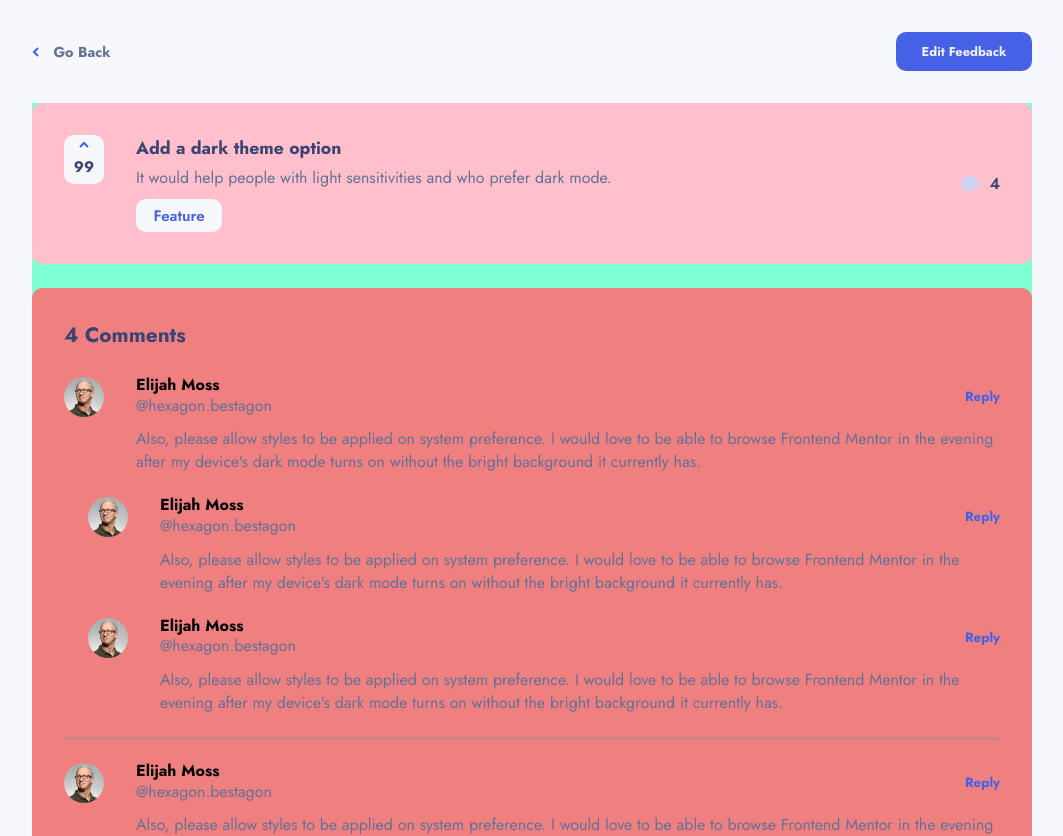
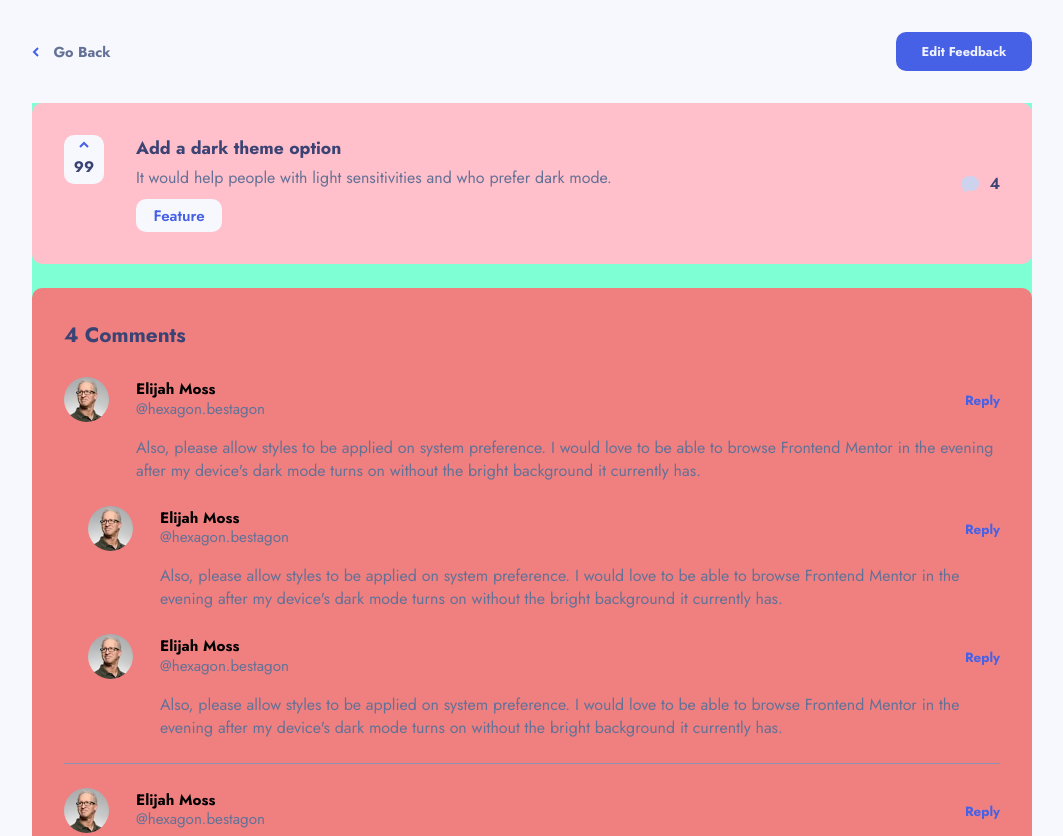
Before and after one commit to Victor-Nyagudi/product-feedback-app-react, a React (Create React App) app: page / in a window 1280 px wide. Shown: the top 836 px of the page, without its empty margins (108-1171 px from the left). Built offline with nearby package versions, Linux system fonts and the light colour scheme.

Commit message:
Adjust comment image size FeedbackDetailPage

```diff
--- a/src/css/main.css
+++ b/src/css/main.css
@@ -3,7 +3,7 @@
     * I'm using this grid-template-column sizing and gap twice - once
     * for the feedback item card and the comments to ensure
     * the leftmost part of the feedback item's message aligns with
-    * the leftmost part of the subsequent comment
+    * the leftmost part of the subsequent comment's message
 */
 *,
 *::before,
@@ -939,17 +939,16 @@ a {
   .feedback-detail__comment, .feedback-detail__comment--reply {
     -ms-grid-columns: minmax(40px, 40px) 12fr 1fr;
         grid-template-columns: minmax(40px, 40px) 12fr 1fr;
+    -ms-grid-rows: minmax(45px, 45px) auto auto;
+        grid-template-rows: minmax(45px, 45px) auto auto;
     gap: 0 2em;
         grid-template-areas: 'comment-img-container comment-header comment-header'
  'comment-img-container comment-message-container comment-message-container'
  'comment-replies comment-replies comment-replies';
   }
   .feedback-detail__comment .comment__user-img, .feedback-detail__comment--reply .comment__user-img, .feedback-detail__comment .comment__img-container, .feedback-detail__comment--reply .comment__img-container {
-    max-width: 40px;
-    max-height: 40px;
-  }
-  .feedback-detail__comment .comment__user-name, .feedback-detail__comment--reply .comment__user-name, .feedback-detail__comment .comment__user-handle, .feedback-detail__comment--reply .comment__user-handle {
-    font-size: 1rem;
+    max-width: 45px;
+    max-height: 45px;
   }
   .feedback-detail__comment .comment__message, .feedback-detail__comment--reply .comment__message {
     font-size: 1rem;
--- a/src/main.scss
+++ b/src/main.scss
@@ -26,7 +26,7 @@ $feedback-detail-heading-lg-desktop: 1.3rem;
     * I'm using this grid-template-column sizing and gap twice - once
     * for the feedback item card and the comments to ensure
     * the leftmost part of the feedback item's message aligns with
-    * the leftmost part of the subsequent comment
+    * the leftmost part of the subsequent comment's message
 */
 $feedback-detail-column-sizing: minmax(40px, 40px) 12fr 1fr;
 $feedback-detail-column-gap: 0 2em;
@@ -875,6 +875,7 @@ a {
 
         &__comment {
             grid-template-columns: $feedback-detail-column-sizing;
+            grid-template-rows: minmax(45px, 45px) auto auto;
             gap: $feedback-detail-column-gap;
 
             grid-template-areas:
@@ -885,12 +886,8 @@ a {
 
             .comment {
                 &__user-img, &__img-container {
-                    max-width: 40px;
-                    max-height: 40px;
-                }
-
-                &__user {
-                    &-name, &-handle { font-size: 1rem; }
+                    max-width: 45px;
+                    max-height: 45px;
                 }
 
                 &__message {  font-size: 1rem; }
```
Also changed, not shown: 1 other file (tests, documents, lock files or other folders).
